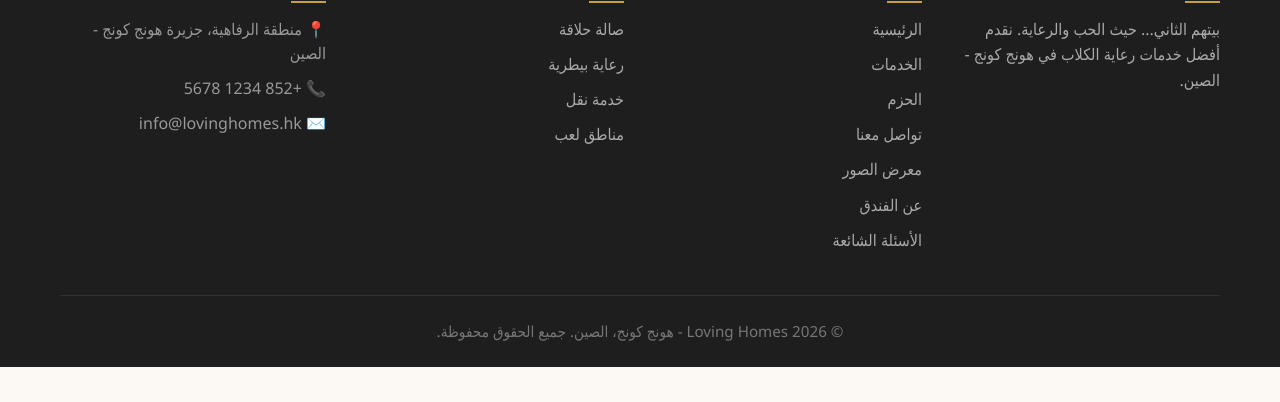
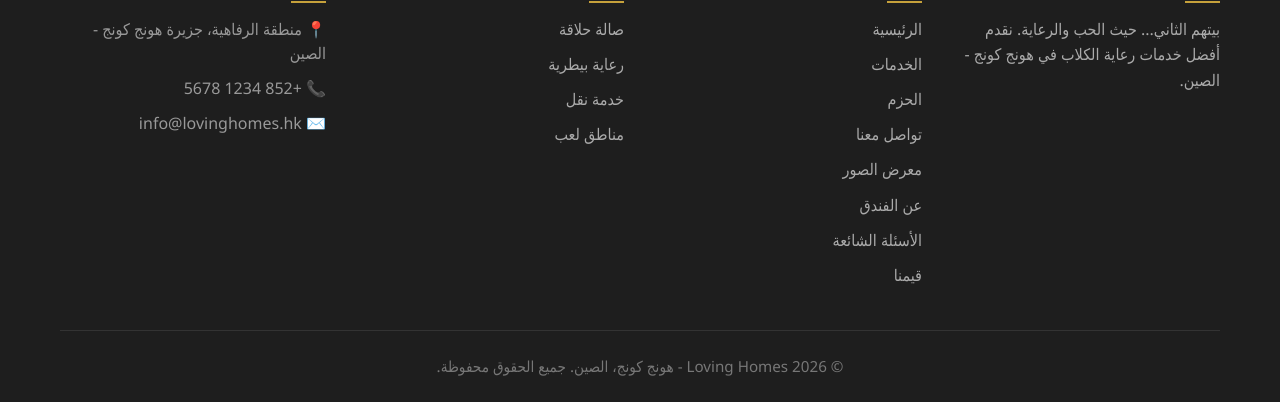
Before and after one commit to icdaiwd/loving_homes_5, a plain HTML site: page 7.html in a window 1280 px wide. Shown: the part 1584-1986 px from the top of the page. Before the commit the page ends 1951 px from the top, so only its background shows below. Drawn offline with Linux system fonts and the light colour scheme.

Commit message:
Update 7.html

```diff
--- a/7.html
+++ b/7.html
@@ -168,7 +168,7 @@
         <div class="container">
             <div class="footer-grid">
                 <div class="footer-col"><h4>LOVING HOMES</h4><p style="color:#aaa;line-height:1.6;">بيتهم الثاني... حيث الحب والرعاية. نقدم أفضل خدمات رعاية الكلاب في هونج كونج - الصين.</p></div>
-                <div class="footer-col"><h4>روابط سريعة</h4><ul><li><a href="index.html">الرئيسية</a></li><li><a href="2.html">الخدمات</a></li><li><a href="3.html">الحزم</a></li><li><a href="4.html">تواصل معنا</a></li><li><a href="5.html">معرض الصور</a></li><li><a href="6.html">عن الفندق</a></li><li><a href="7.html">الأسئلة الشائعة</a></li></ul></div>
+                <div class="footer-col"><h4>روابط سريعة</h4><ul><li><a href="index.html">الرئيسية</a></li><li><a href="2.html">الخدمات</a></li><li><a href="3.html">الحزم</a></li><li><a href="4.html">تواصل معنا</a></li><li><a href="5.html">معرض الصور</a></li><li><a href="6.html">عن الفندق</a></li><li><a href="7.html">الأسئلة الشائعة</a></li><li><a href="8.html">قيمنا</a></li></ul></div>
                 <div class="footer-col"><h4>خدماتنا</h4><ul><li><a href="2.html">صالة حلاقة</a></li><li><a href="2.html">رعاية بيطرية</a></li><li><a href="2.html">خدمة نقل</a></li><li><a href="2.html">مناطق لعب</a></li></ul></div>
                 <div class="footer-col"><h4>معلومات الاتصال</h4><div class="footer-contact"><p>📍 منطقة الرفاهية، جزيرة هونج كونج - الصين</p><p>📞 +852 1234 5678</p><p>✉️ info@lovinghomes.hk</p></div></div>
             </div>
```
